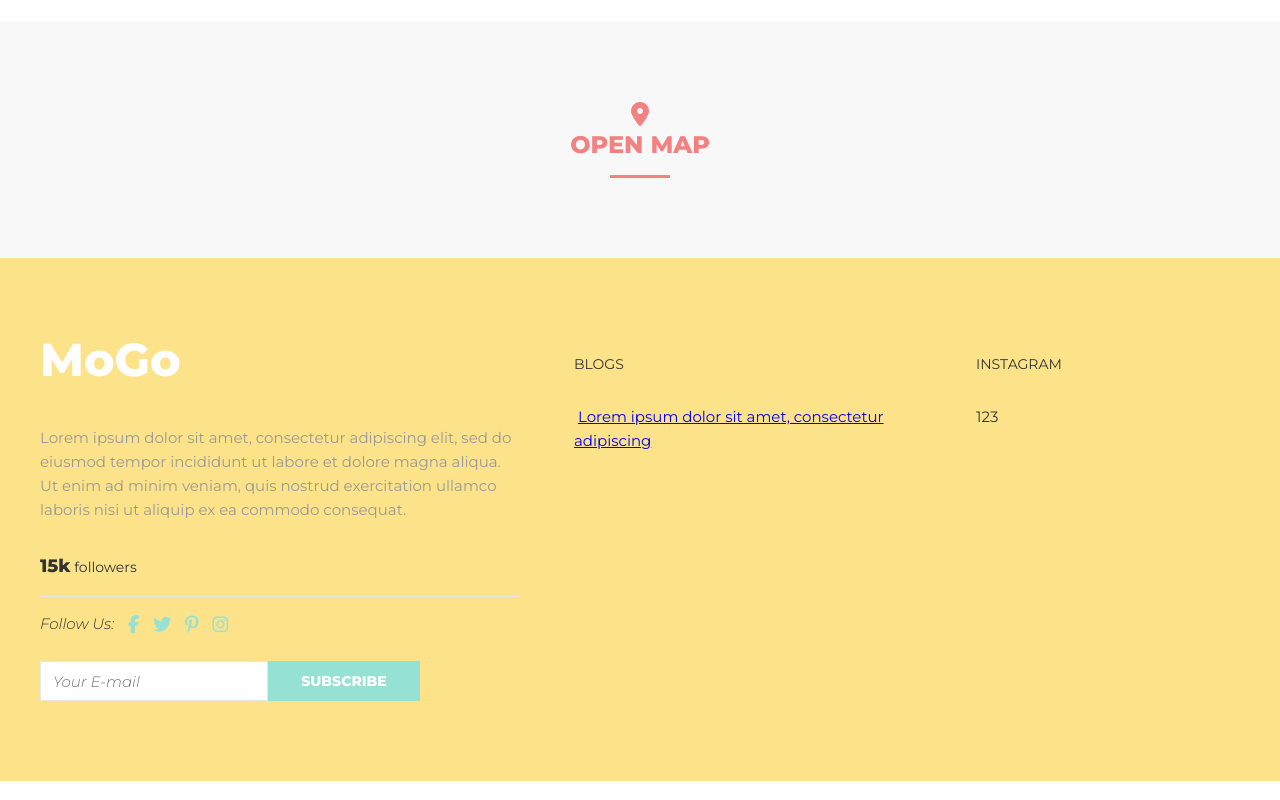
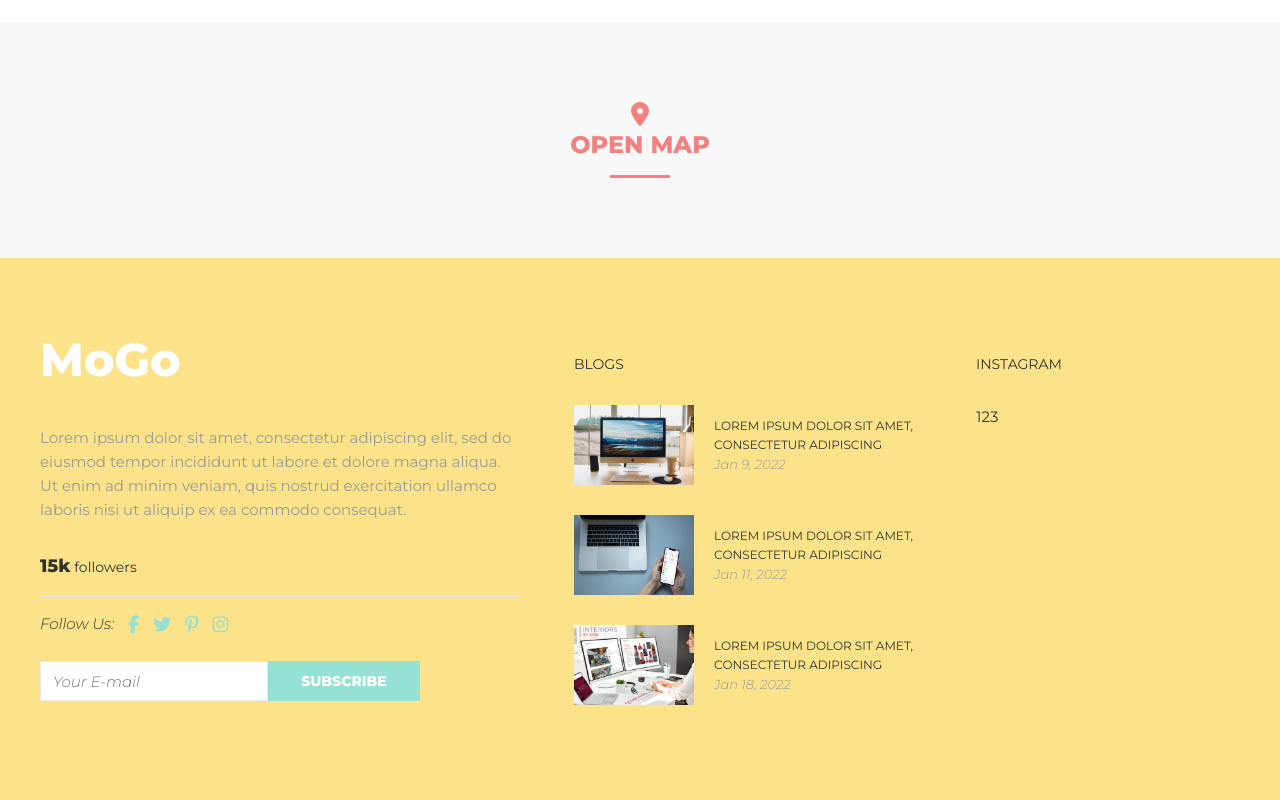
Before and after one commit to VadymVasilevskyi/mogo, a plain HTML site: page index.html in a window 1280 px wide. Shown: the part 8642-9442 px from the top of the page. Drawn offline with Linux system fonts and the light colour scheme.

Commit message:
footer blogs

```diff
--- a/css/index.css
+++ b/css/index.css
@@ -974,6 +974,10 @@ hr {
     font-size: 18px;
 }
 
+.footer__instagram {
+    display: flex;
+}
+
 /*------------------------Subscribe----------------------*/
 
 .subscribe  {
@@ -1022,3 +1026,39 @@ hr {
     background-color: #74c7b8;
 
 }
+
+/*----------------------Blogs---------------------------*/
+
+.blogs__item {
+    display: flex;
+    align-items: center;
+    margin-bottom: 30px;
+}
+
+.blogs__img {
+    width: 120px;
+    height: 80px;
+}
+
+.blogs__content {
+    padding-left: 20px;
+}
+
+.blogs__title {
+    font-size: 12px;
+    color: #333;
+    text-transform: uppercase;
+    text-decoration: none;
+
+}
+
+.blogs__title:hover {
+    text-decoration: underline;
+}
+
+.blogs__date {
+    font-size: 13px;
+    font-style: italic;
+    font-weight: 300;
+    color: #999;
+}
--- a/index.html
+++ b/index.html
@@ -657,14 +657,36 @@
                 </div>
                 <div class="blogs">
                     <div class="blogs__item">
-                        <img src="" alt="">
-                        <a href="#">Lorem ipsum dolor sit amet, consectetur adipiscing</a>
+                        <img class="blogs__img" src="/images/pic1.jpg" alt="">
+                        <div class="blogs__content">
+                            <a class="blogs__title" href="#">Lorem ipsum dolor sit amet, consectetur adipiscing</a>
+                            <div class="blogs__date">Jan 9, 2022</div>
+                        </div>
+                    </div>
+                    <div class="blogs__item">
+                        <img class="blogs__img" src="/images/pic2.jpg" alt="">
+                        <div class="blogs__content">
+                            <a class="blogs__title" href="#">Lorem ipsum dolor sit amet, consectetur adipiscing</a>
+                            <div class="blogs__date">Jan 11, 2022</div>
+                        </div>
+                    </div>
+                    <div class="blogs__item">
+                        <img class="blogs__img" src="/images/pic3.jpg" alt="">
+                        <div class="blogs__content">
+                            <a class="blogs__title" href="#">Lorem ipsum dolor sit amet, consectetur adipiscing</a>
+                            <div class="blogs__date">Jan 18, 2022</div>
+                        </div>
                     </div>
                 </div>
             </div>
             <div class="footer__col footer__col--third">
                 <div class="footer__title">
                     Instagram
+                </div>
+                <div class="footer__instagram">
+                    <a cla href="#">
+                        <img src="" alt="">
+                    </a>
                 </div>
                 123
             </div>
```
